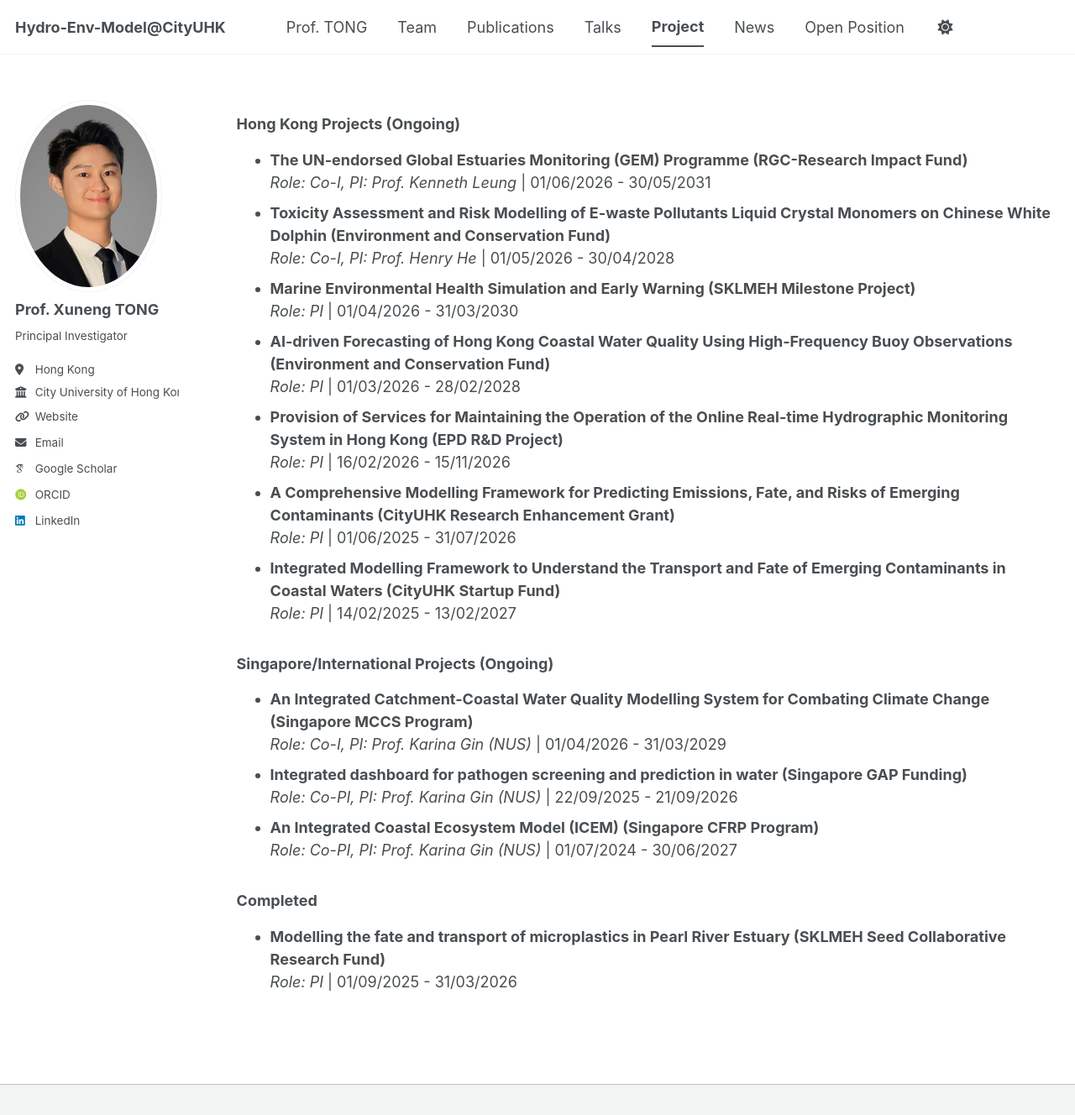
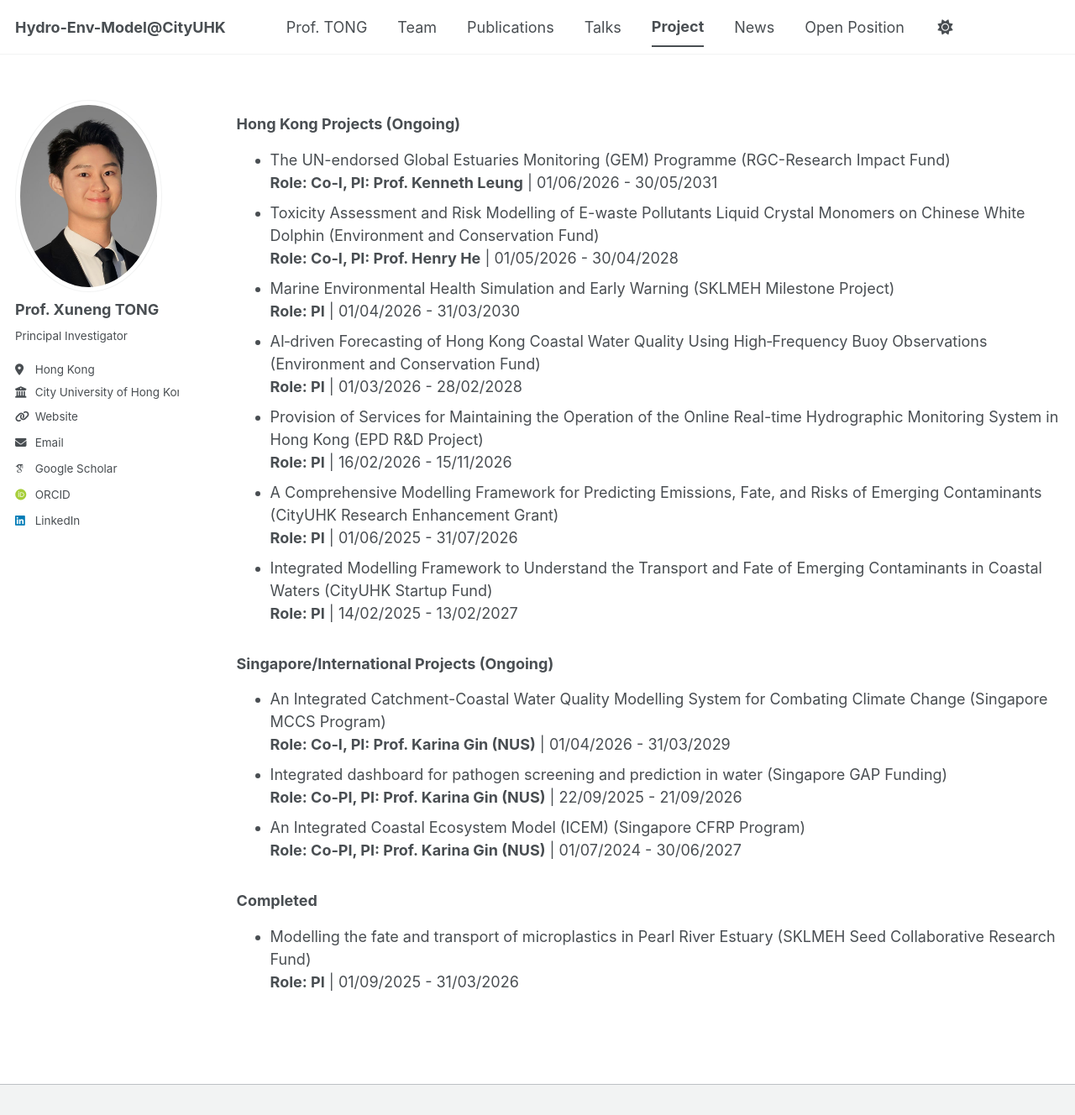
Before and after one commit to TongXuneng/TongXuneng.github.io, a Jekyll site: the page built from _pages/project.html, in a window 1280 px wide and 1328 px high. Shown: the whole window at 84% size. Built offline with Jekyll 4.4.1, drawn with Linux system fonts in a browser that asks for light colours; some web fonts are replaced; a script bundle is joined from its source files by our own code; library files that are not in the unit come from our copies.

Commit message:
Update project.html

```diff
--- a/_pages/project.html
+++ b/_pages/project.html
@@ -11,8 +11,8 @@ author_profile: true
   <ul>
     {% for item in category.items %}
       <li>
-        <strong>{{ item.title }}</strong><br>
-        <em>Role: {{ item.role }}</em> | {{ item.date }}
+        {{ item.title }}<br>
+        <strong>Role: {{ item.role }}</strong> | {{ item.date }}
       </li>
     {% endfor %}
   </ul>
```
